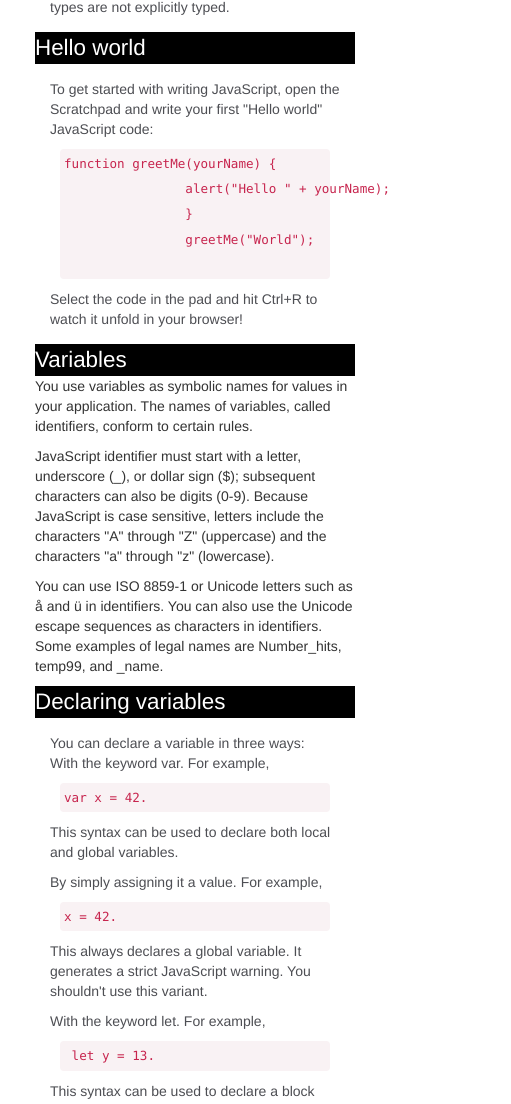
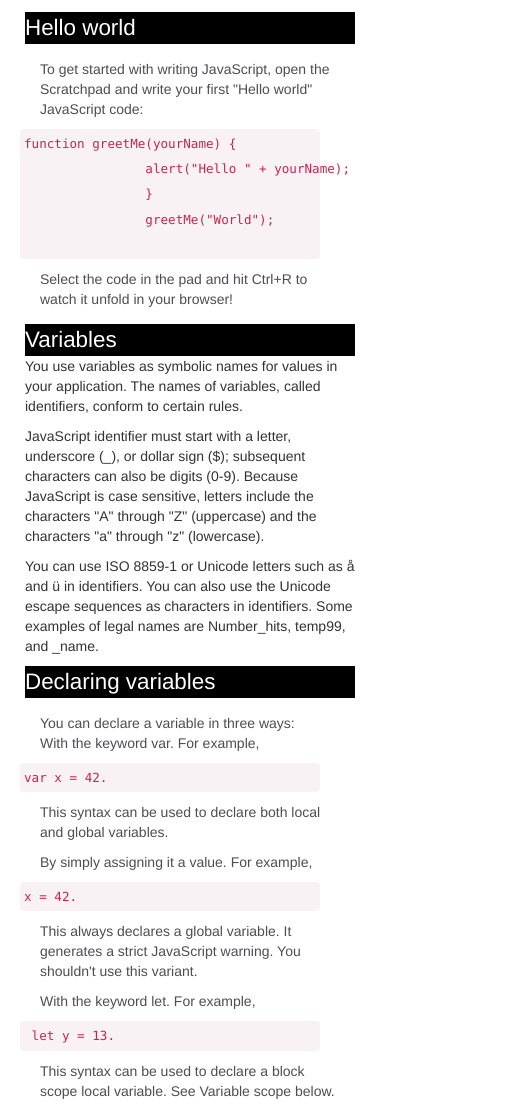
Before and after one commit to sebybjoseph/seby-frank-microverse, a plain HTML site: page index.html in a window 390 px wide. Shown: the part 1950-3054 px from the top of the page, 511 px wide, since content can reach past the window. Drawn offline with nearby package versions, Linux system fonts and the light colour scheme.

Commit message:
add final media query

```diff
--- a/css/style.css
+++ b/css/style.css
@@ -112,3 +112,17 @@ code {
         /*     padding-top: 240px; */
     }
 }
+
+@media only screen and (max-width: 400px) {
+    #main-doc{
+      margin-left:-10px;
+    }
+    code{
+      margin-left:-20px;
+      width:100%;
+      padding:15px;
+      padding-left:10px;
+      padding-right:45px;
+      min-width:233px;
+    }
+  }
--- a/index.html
+++ b/index.html
@@ -10,7 +10,7 @@
 </head>
 
 <body>
-  <!-- <script src="https://cdn.freecodecamp.org/testable-projects-fcc/v1/bundle.js"></script> -->
+  <script src="https://cdn.freecodecamp.org/testable-projects-fcc/v1/bundle.js"></script>
   <div class="container-fluid">
     <div class="row">
       <div class="col-md-2 col-sm-12 col-xs-12">
@@ -477,7 +477,7 @@
 </div>
 </div>
       </div>
-      <!-- <script  src="js/index.js"></script> -->
+      <script  src="js/index.js"></script>
 </body>
 
 </html>
```
